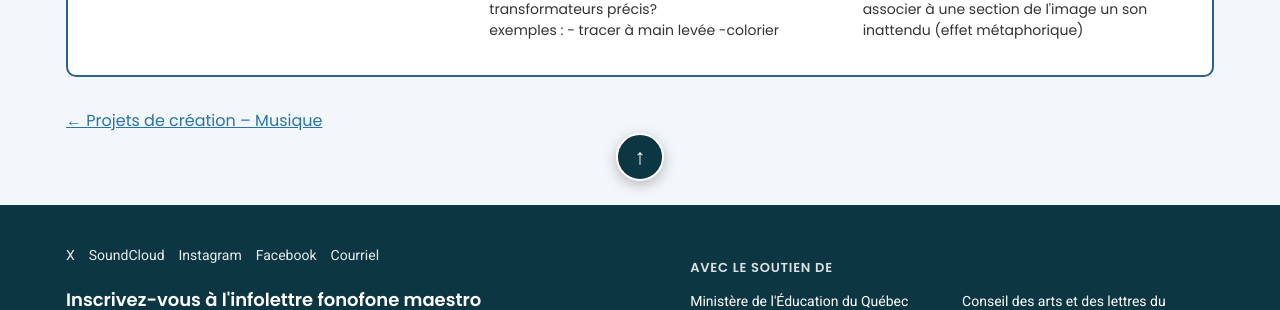
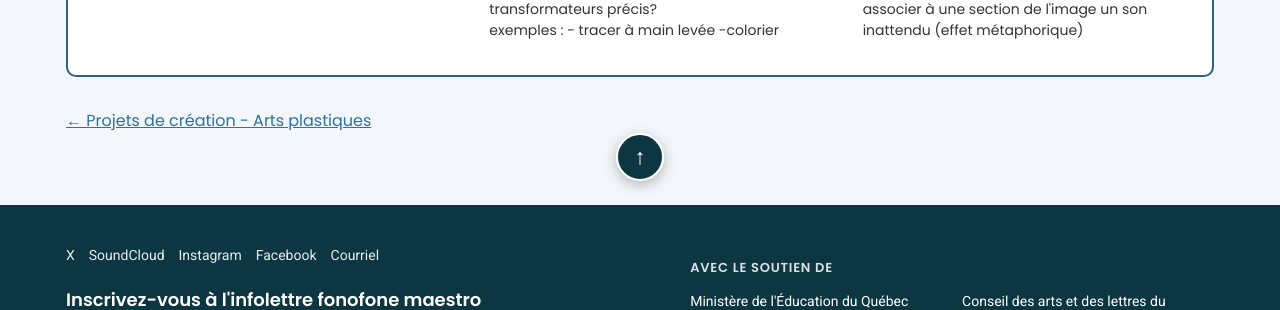
Before and after one commit to yves-fonofone/site-fonofone-revision, a Jekyll site: the page built from _activites/entre-deux.md, in a window 1280 px wide and 900 px high, scrolled down 4063 px. Shown: the part 306-616 px from the top of the window. Built offline with Jekyll 4.4.1, drawn with Linux system fonts in a browser that asks for light colours.

Commit message:
Entre deux : lien de retour vers Projets de création - Arts plastiques (champs retour / retour_titre)
Co-Authored-By: Claude Opus 5.5 <noreply@anthropic.com>

```diff
--- a/_activites/entre-deux.md
+++ b/_activites/entre-deux.md
@@ -14,6 +14,9 @@ mise_en_page: fonofone
 bandeau: /images/bandeaux/site-entre-deux.jpg
 etiquette: "Musique-en ligne"
 sans_chapeau: true
+# Lien de retour en bas de page
+retour: /projets-arts-plastiques.html
+retour_titre: Projets de création - Arts plastiques
 console_nom: Fono-image
 console: https://fonofone.artificiel.org/fonoimage/?version=1&activite=https://yves-fonofone.github.io/site-fonofone-revision/fonoimage/user-6-fonofile-1683048185.fnmg
 qr_code: /images/2023/05/projets-pluridisciplinaires-entre-deux.png
--- a/_layouts/activite.html
+++ b/_layouts/activite.html
@@ -9,6 +9,10 @@ layout: default
   {%- assign retour_url = "/" | append: page.section | append: "-" | append: page.discipline | append: ".html" -%}
   {%- assign retour_page = site.pages | where: "url", retour_url | first -%}
   {%- assign retour_titre = retour_page.titre | default: retour_titre -%}
+{%- endif -%}
+{%- if page.retour -%}
+  {%- assign retour_url = page.retour -%}
+  {%- assign retour_titre = page.retour_titre | default: retour_titre -%}
 {%- endif -%}
 <div class="page wrap page--{{ page.discipline }}">
   {%- if page.brouillon %}
@@ -47,7 +51,7 @@ layout: default
     <div class="fiche-contenu">
 {{ content }}
     </div>
-    <p class="fiche__retour"><a href="{{ retour_url | relative_url }}">← {% if page.section %}{{ retour_titre }}{% else %}Toutes les activités {% if d %}{{ d.titre }}{% endif %}{% endif %}</a></p>
+    <p class="fiche__retour"><a href="{{ retour_url | relative_url }}">← {% if page.section or page.retour %}{{ retour_titre }}{% else %}Toutes les activités {% if d %}{{ d.titre }}{% endif %}{% endif %}</a></p>
   </article>
   {%- else %}
   <article class="fiche">
@@ -82,7 +86,7 @@ layout: default
     <div class="prose">
 {{ content }}
     </div>
-    <p class="fiche__retour"><a href="{{ retour_url | relative_url }}">← {% if page.section %}{{ retour_titre }}{% else %}Toutes les activités {% if d %}{{ d.titre }}{% endif %}{% endif %}</a></p>
+    <p class="fiche__retour"><a href="{{ retour_url | relative_url }}">← {% if page.section or page.retour %}{{ retour_titre }}{% else %}Toutes les activités {% if d %}{{ d.titre }}{% endif %}{% endif %}</a></p>
   </article>
   {%- endif %}
 </div>
```
